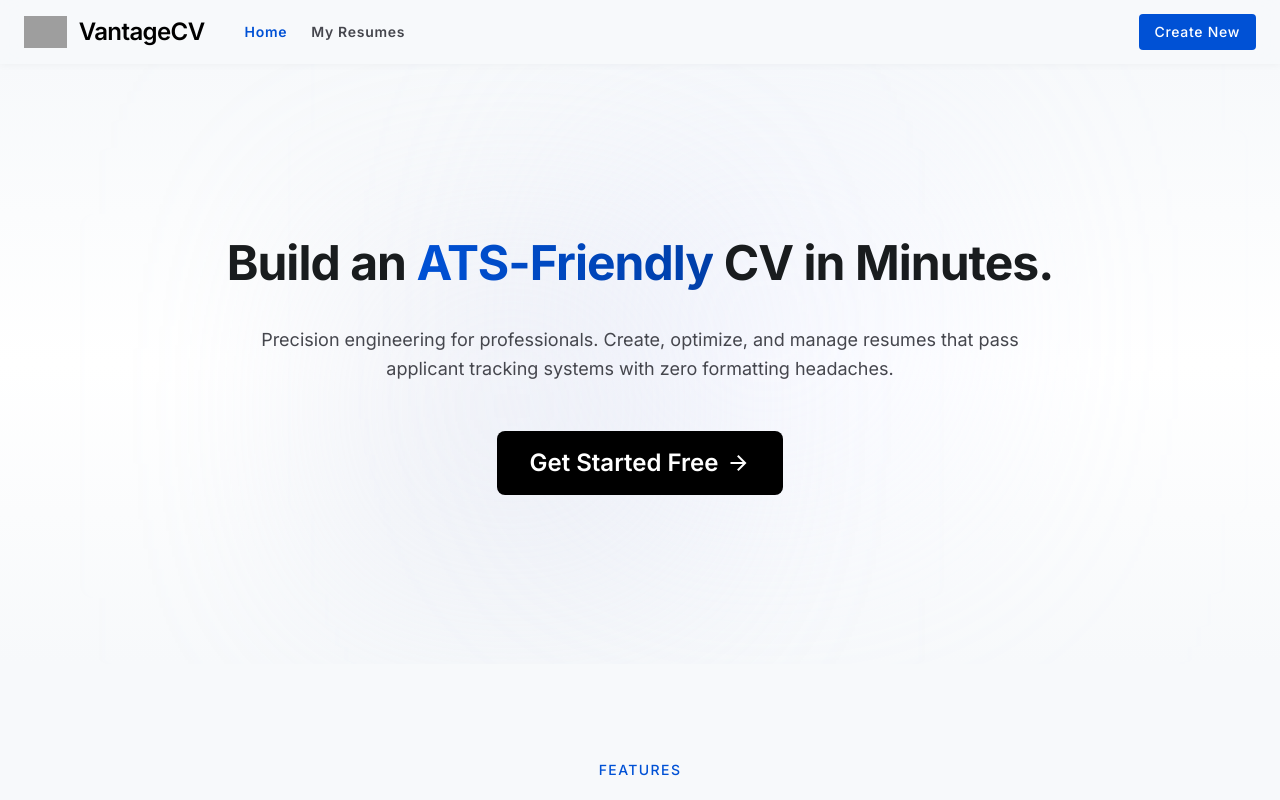
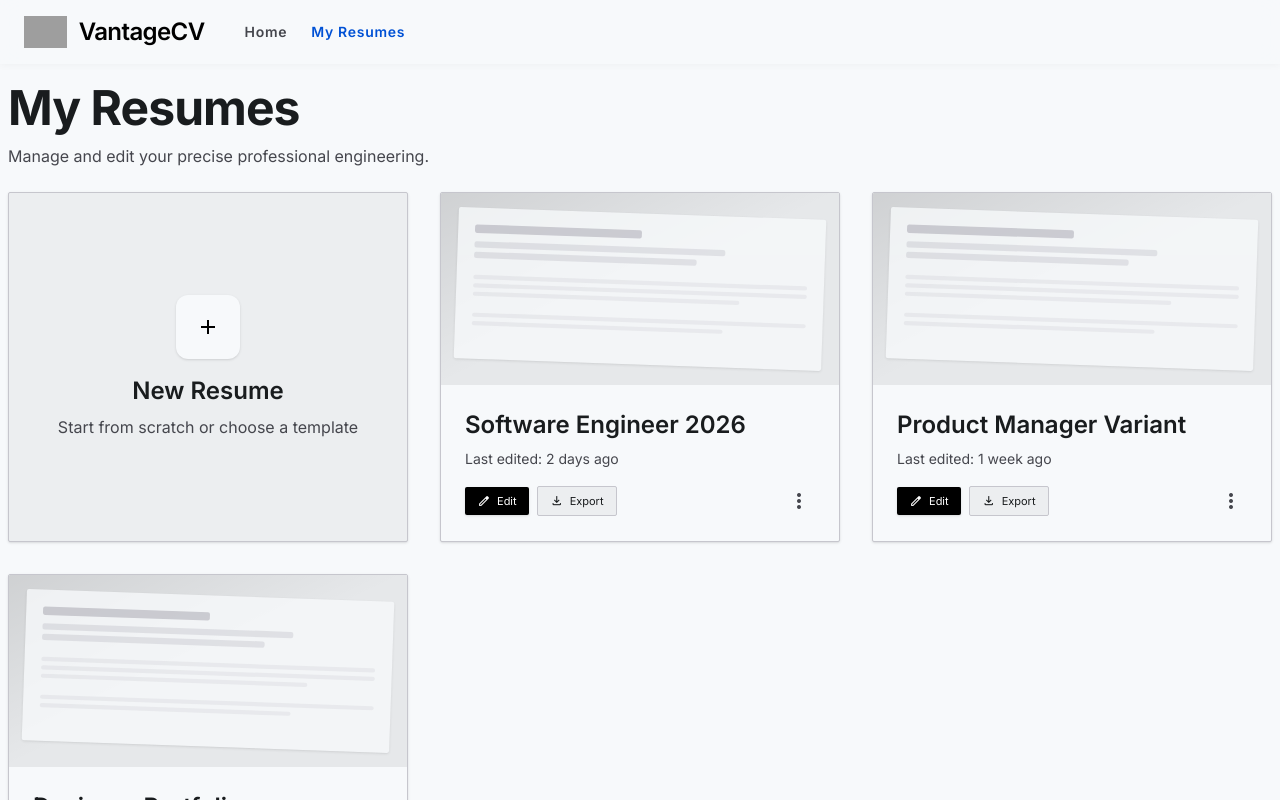
Before and after one commit to AbdulRhmanHS/VantageCV, a React (Vite) app: page /resumes in a window 1280 px wide. Shown: the top 800 px of the page. Built offline with nearby package versions, Linux system fonts and the light colour scheme; grey boxes are pictures that could not be loaded.

Commit message:
Change the useState to react-router-dom and make MyResumes card buttons look better

```diff
--- a/package.json
+++ b/package.json
@@ -13,6 +13,7 @@
     "@tailwindcss/vite": "^4.3.3",
     "react": "^19.2.8",
     "react-dom": "^19.2.8",
+    "react-router-dom": "^7.18.3",
     "tailwindcss": "^4.3.3"
   },
   "devDependencies": {
--- a/src/App.jsx
+++ b/src/App.jsx
@@ -1,15 +1,16 @@
-import { useState } from "react";
+import { Routes, Route, Navigate } from "react-router-dom";
 import Home from "./pages/Home";
 import MyResumes from "./pages/MyResumes";
 import Layout from "./components/Layout/Layout";
 
 export default function App() {
-  const [currentPage, setCurrentPage] = useState("home");
-
   return (
-    <Layout currentPage={currentPage} setCurrentPage={setCurrentPage}>
-      {currentPage === "home" && <Home />}
-      {currentPage === "myResumes" && <MyResumes />}
+    <Layout>
+      <Routes>
+        <Route path="/" element={<Home />} />
+        <Route path="/resumes" element={<MyResumes />} />
+        <Route path="*" element={<Navigate to="/" replace />} />
+      </Routes>
     </Layout>
   );
 }
--- a/src/components/Home/Hero.jsx
+++ b/src/components/Home/Hero.jsx
@@ -1,3 +1,5 @@
+import { Link } from "react-router-dom";
+
 export default function Hero() {
   return (
     <section className="relative min-h-150 flex items-center justify-center overflow-hidden bg-surface py-24">
@@ -18,16 +20,15 @@ export default function Hero() {
           headaches.
         </p>
         <div className="flex flex-col sm:flex-row gap-4 pt-4 justify-center transition-all duration-700 opacity-100 translate-y-0">
-          <a
+          <Link
+            to="/resumes"
             className="inline-flex items-center justify-center px-8 py-4 bg-primary text-on-primary rounded-xl text-headline-md font-headline-md transition-transform duration-300 hover:-translate-y-1"
-            data-path="builder"
-            href="#"
           >
             Get Started Free
             <span className="material-symbols-outlined ml-2">
               arrow_forward
             </span>
-          </a>
+          </Link>
         </div>
       </div>
     </section>
--- a/src/components/Layout/Header.jsx
+++ b/src/components/Layout/Header.jsx
@@ -1,18 +1,13 @@
-export default function Header({ currentPage, setCurrentPage }) {
-  function handleNavigation(e, page) {
-    e.preventDefault();
-    setCurrentPage(page);
-  }
+import { Link, NavLink, useLocation } from "react-router-dom";
+
+export default function Header() {
+  const location = useLocation();
 
   return (
     <header className="fixed top-0 w-full z-50 bg-surface/90 backdrop-blur-md shadow-[0_1px_8px_rgba(0,0,0,0.04)]">
       <div className="h-16 max-w-max-width-desktop mx-auto px-6 flex items-center justify-between">
         <div className="flex items-center gap-10">
-          <a
-            className="flex items-center gap-3"
-            href="#home"
-            onClick={(e) => handleNavigation(e, "home")}
-          >
+          <Link to="/" className="flex items-center gap-3">
             <img
               alt="ResumeFlow Logo"
               className="h-8 w-auto object-contain"
@@ -21,34 +16,42 @@ export default function Header({ currentPage, setCurrentPage }) {
             <span className="text-headline-md font-headline-md tracking-tight text-primary">
               VantageCV
             </span>
-          </a>
+          </Link>
           <nav className="hidden md:flex items-center gap-6">
-            <a
-              aria-current={currentPage === "home" ? "page" : undefined}
-              href="#home"
-              onClick={(e) => handleNavigation(e, "home")}
-              className={`text-label-md transition-colors font-semibold ${currentPage === "home" ? "text-secondary" : "text-on-surface-variant hover:text-on-surface"}`}
+            <NavLink
+              to="/"
+              end
+              className={({ isActive }) =>
+                `text-label-md transition-colors font-semibold ${
+                  isActive
+                    ? "text-secondary"
+                    : "text-on-surface-variant hover:text-on-surface"
+                }`
+              }
             >
               Home
-            </a>
-            <a
-              aria-current={currentPage === "myResumes" ? "page" : undefined}
-              href="#myResumes"
-              onClick={(e) => handleNavigation(e, "myResumes")}
-              className={`text-label-md transition-colors font-semibold ${currentPage === "myResumes" ? "text-secondary" : "text-on-surface-variant hover:text-on-surface"}`}
+            </NavLink>
+            <NavLink
+              to="/resumes"
+              className={({ isActive }) =>
+                `text-label-md transition-colors font-semibold ${
+                  isActive
+                    ? "text-secondary"
+                    : "text-on-surface-variant hover:text-on-surface"
+                }`
+              }
             >
               My Resumes
-            </a>
+            </NavLink>
           </nav>
         </div>
         <div className="flex items-center gap-4">
-          <a
-            className={`bg-secondary text-on-secondary px-4 py-2 rounded-lg text-label-md opacity-100 hover:opacity-90 transition-opacity ${currentPage === "home" ? "block" : "hidden"}`}
-            data-path="builder"
-            href="#resumeBuilder"
+          <Link
+            to="/builder"
+            className={`bg-secondary text-on-secondary px-4 py-2 rounded-lg text-label-md opacity-100 hover:opacity-90 transition-opacity ${location.pathname === "/" ? "block" : "hidden"}`}
           >
             Create New
-          </a>
+          </Link>
         </div>
       </div>
     </header>
--- a/src/components/Layout/Layout.jsx
+++ b/src/components/Layout/Layout.jsx
@@ -1,10 +1,10 @@
 import Header from "./Header";
 import Footer from "./Footer";
 
-export default function Layout({ children, currentPage, setCurrentPage }) {
+export default function Layout({ children }) {
   return (
     <>
-      <Header currentPage={currentPage} setCurrentPage={setCurrentPage} />
+      <Header />
       {children}
       <Footer />
     </>
--- a/src/components/MyResumes/ResumeCard.jsx
+++ b/src/components/MyResumes/ResumeCard.jsx
@@ -13,9 +13,6 @@ export default function ResumeCard({ title, lastEdit }) {
           <div className="w-full h-1 bg-outline-variant/30 rounded mb-1"></div>
           <div className="w-3/4 h-1 bg-outline-variant/30 rounded"></div>
         </div>
-        <div className="absolute top-4 right-4 bg-surface-container text-on-surface-variant font-label-md text-[10px] uppercase tracking-wider px-2 py-1 rounded shadow-sm">
-          Status
-        </div>
       </div>
       <div className="p-6 flex flex-col grow">
         <h3 className="font-headline-md text-headline-md text-on-surface mb-2 truncate">
@@ -25,13 +22,25 @@ export default function ResumeCard({ title, lastEdit }) {
           Last edited: {lastEdit} ago
         </p>
         <div className="mt-auto flex items-center justify-between">
-          <div className="flex gap-2">
-            <button className="bg-surface-container text-on-surface font-label-md text-[11px] px-2 py-1 rounded uppercase tracking-wide">
+          <div className="flex items-center gap-2">
+            <a
+              href="#"
+              className="inline-flex items-center gap-1.5 px-3 py-1.5 bg-primary text-on-primary hover:bg-on-surface font-label-md text-[11px] rounded transition-colors shadow-sm"
+            >
+              <span className="material-symbols-outlined text-[14px]!">
+                edit
+              </span>
               Edit
-            </button>
-            <button className="bg-surface-container text-on-surface font-label-md text-[11px] px-2 py-1 rounded uppercase tracking-wide">
+            </a>
+            <a
+              href="#"
+              className="inline-flex items-center gap-1.5 px-3 py-1.5 bg-surface-container hover:bg-surface-container-high text-on-surface font-label-md text-[11px] rounded border border-outline-variant transition-colors"
+            >
+              <span className="material-symbols-outlined text-[14px]!">
+                download
+              </span>
               Export
-            </button>
+            </a>
           </div>
           <button className="w-8 h-8 rounded-full hover:bg-surface-container flex items-center justify-center text-on-surface-variant transition-colors">
             <span className="material-symbols-outlined text-[20px]">
--- a/src/main.jsx
+++ b/src/main.jsx
@@ -1,11 +1,13 @@
 import { StrictMode } from "react";
 import { createRoot } from "react-dom/client";
+import { BrowserRouter } from "react-router-dom";
 import "./index.css";
-// import "./styles/layout.css";
 import App from "./App.jsx";
 
 createRoot(document.getElementById("root")).render(
   <StrictMode>
-    <App />
+    <BrowserRouter>
+      <App />
+    </BrowserRouter>
   </StrictMode>,
 );
--- a/src/pages/MyResumes.jsx
+++ b/src/pages/MyResumes.jsx
@@ -3,7 +3,7 @@ import ResumesNewBtn from "../components/MyResumes/ResumesNewBtn";
 
 export default function MyResumes() {
   return (
-    <main className="w-full h-full py-16 p-2">
+    <main className="w-full h-full py-16 p-2 pt-20">
       <div className="max-w-max-width-desktop mx-auto w-full grow flex flex-col gap-6">
         <div className="flex flex-col">
           <h1 className="font-display-lg text-display-lg text-on-surface">
```
Also changed, not shown: 1 other file (tests, documents, lock files or other folders).
